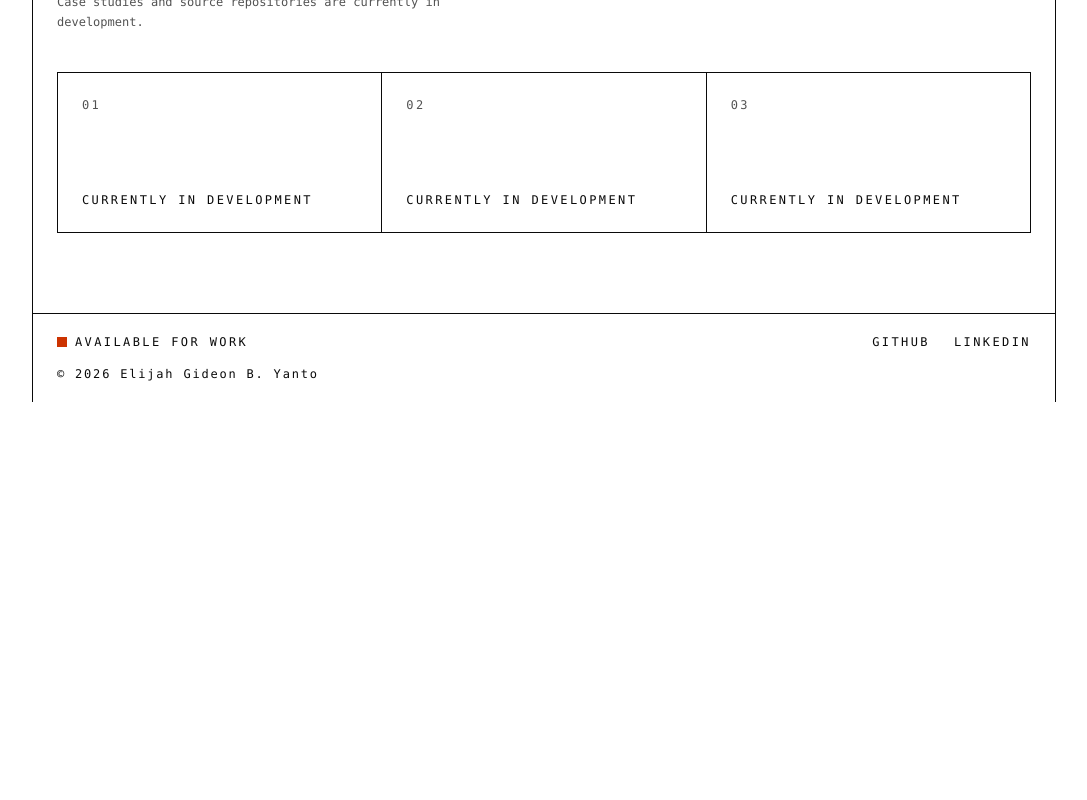
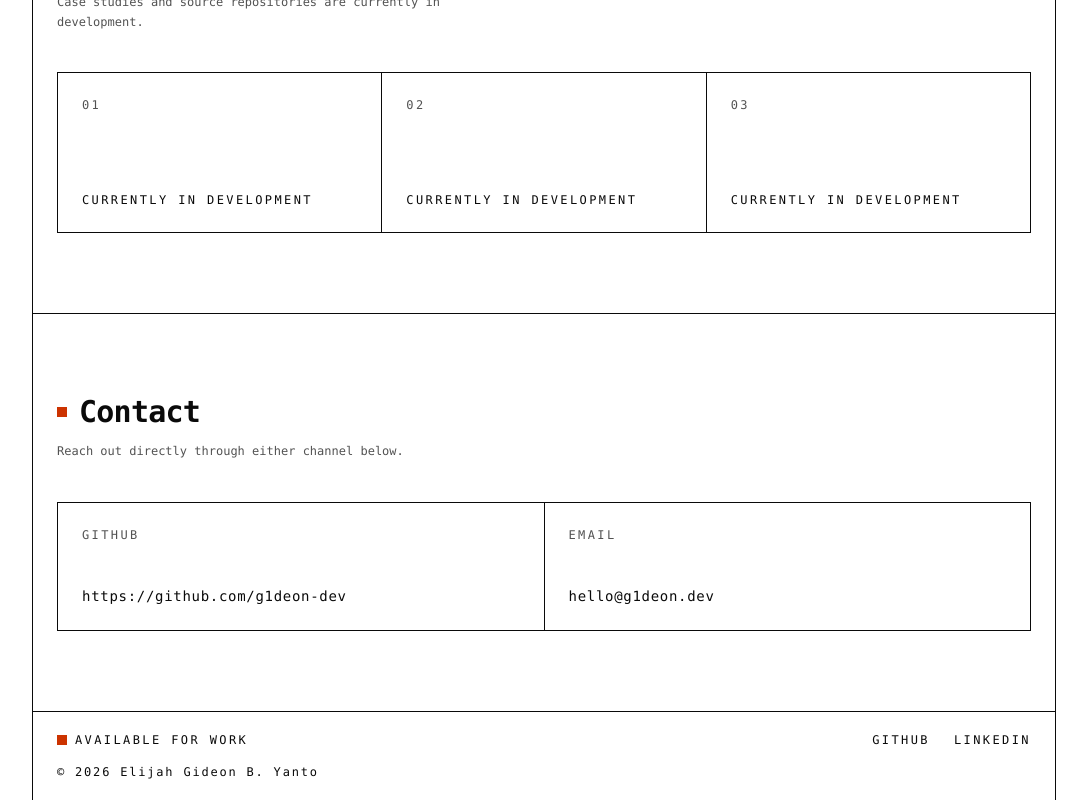
Before and after one commit to g1deon-dev/official-dev-portfolio, a Next.js app: page / in a window 1280 px wide. Shown: the part 1296-2096 px from the top of the page, without its empty margins (96-1183 px from the left). Before the commit the page ends 1698 px from the top, so only its background shows below. Built offline with nearby package versions, Linux system fonts and the light colour scheme.

Commit message:
feat: add Contact section component

```diff
--- a/app/page.tsx
+++ b/app/page.tsx
@@ -1,6 +1,7 @@
 import Hero from "@/components/Hero";
 import Skills from "@/components/Skills";
 import Projects from "@/components/Projects";
+import Contact from "@/components/Contact";
 
 export default function Home() {
   return (
@@ -8,6 +9,7 @@ export default function Home() {
       <Hero />
       <Skills />
       <Projects />
+      <Contact />
     </main>
   );
 }
--- /dev/null
+++ b/components/Contact.tsx
@@ -0,0 +1,41 @@
+import type { ReactElement } from "react";
+import { SITE } from "@/lib/site";
+
+const LINKS: readonly { label: string; href: string }[] = [
+  { label: "GitHub", href: SITE.github },
+  { label: "Email", href: `mailto:${SITE.email}` },
+];
+
+export default function Contact(): ReactElement {
+  return (
+    <section id="contact" className="border-t border-foreground px-6 py-20">
+      <h2 className="flex items-center gap-3 text-2xl font-bold tracking-tight sm:text-3xl">
+        <span aria-hidden="true" className="inline-block h-2.5 w-2.5 bg-accent" />
+        Contact
+      </h2>
+
+      <p className="mt-3 max-w-prose text-xs leading-relaxed opacity-70">
+        Reach out directly through either channel below.
+      </p>
+
+      <div className="mt-10 grid grid-cols-1 border-l border-t border-foreground sm:grid-cols-2">
+        {LINKS.map((link) => (
+          <a
+            key={link.label}
+            href={link.href}
+            target={link.label === "GitHub" ? "_blank" : undefined}
+            rel={link.label === "GitHub" ? "noreferrer" : undefined}
+            className="flex min-h-32 flex-col justify-between border-b border-r border-foreground p-6 hover:text-accent"
+          >
+            <span className="text-xs uppercase tracking-[0.2em] opacity-70">
+              {link.label}
+            </span>
+            <span className="text-sm tracking-[0.05em]">
+              {link.href.replace("mailto:", "")}
+            </span>
+          </a>
+        ))}
+      </div>
+    </section>
+  );
+}
```
